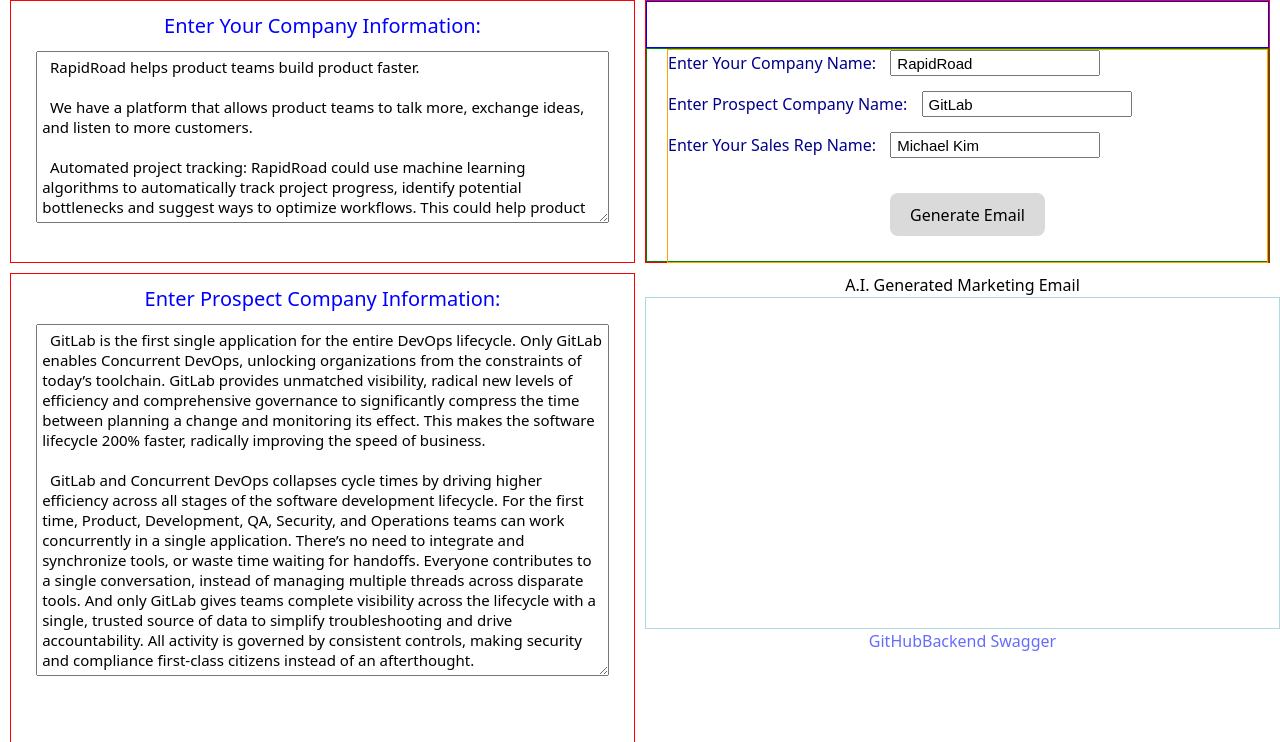
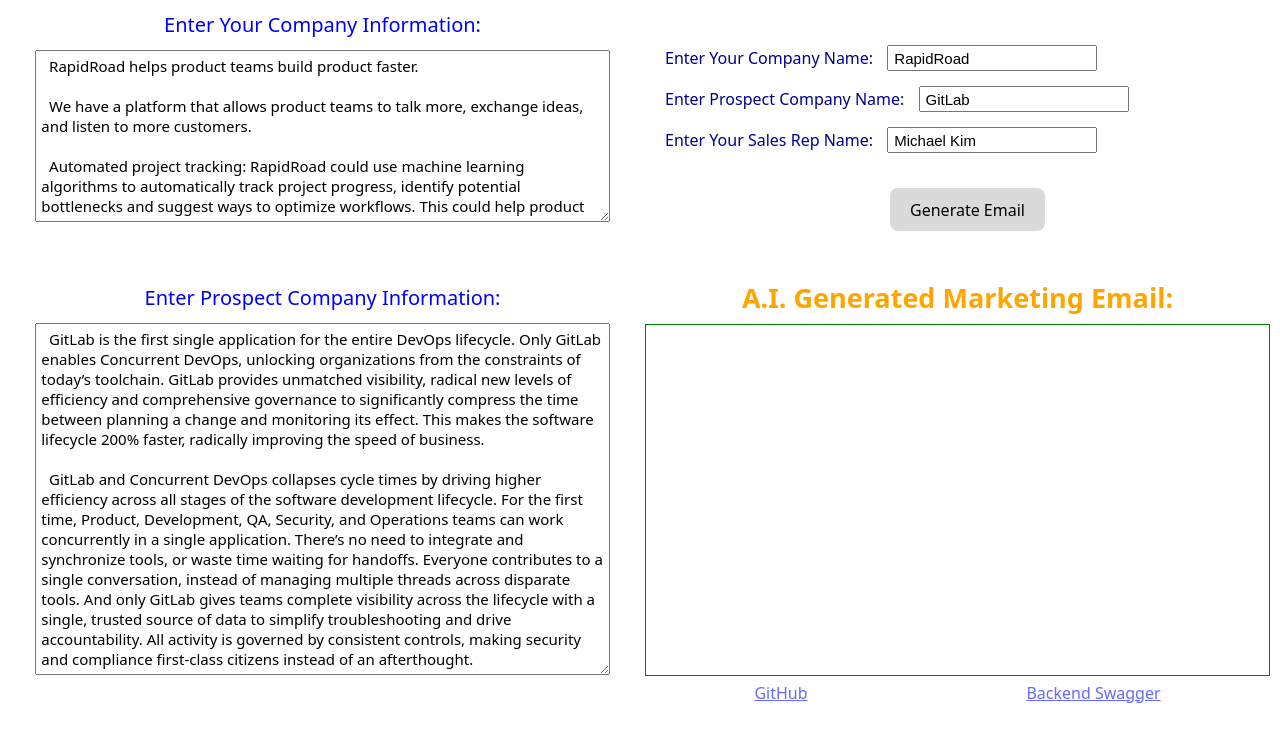
Before and after one commit to aahx/R2D2-frontend, a React (Vite) app: page / in a window 1280 px wide. Shown: the top 742 px of the page. Built offline with nearby package versions, Linux system fonts and the light colour scheme.

Commit message:
overall css

```diff
--- a/src/App.css
+++ b/src/App.css
@@ -37,7 +37,6 @@
   grid-column: 1 / 2;
   grid-row: 1 / 2;
   margin-left: 10px;
-  border: 1px solid red;
 }
 .Company label {
   color: blue;
@@ -48,7 +47,7 @@
 .Company .company-textarea {
   padding: 5px;
   min-width: 90%;
-  max-width: 97vw;
+  max-width: 85vw;
   min-height: 160px;
   max-height: 80vh;
   font-size: 15px;
@@ -60,7 +59,6 @@
   grid-column: 1 / 2;
   grid-row: 2 / 3;
   margin-left: 10px;
-  border: 1px solid red;
 }
 .Prospect label {
   color: blue;
@@ -71,7 +69,7 @@
 .Prospect .prospect-textarea {
   padding: 5px;
   min-width: 90%;
-  max-width: 97vw;
+  max-width: 85vw;
   min-height: 340px;
   max-height: 340px;
   font-size: 15px;
@@ -83,16 +81,16 @@
   grid-column: 2 / 3;
   grid-row: 1 / 2;
   margin-right: 10px;
-  border: 1px solid red;
+  max-height: 240px;
 }
 .GenerateEmail .container{
   display: flex;
   flex-direction: column;
   flex-wrap: nowrap;
+  overflow: auto;
 }
 .GenerateEmail .instruction-container{
   min-height: 45px;
-  border: 1px solid blue;
   display: flex;
   justify-content: center;
   align-items: center;
@@ -103,12 +101,11 @@
 }
 .GenerateEmail .form-container{
   height: 100%;
-  border: 1px solid green;
+  width: auto;
   text-align: start;
   padding-left: 20px;
 }
 .GenerateEmail .form-container form{
-  border: 1px solid orange;
   height: 100%;
 }
 .GenerateEmail .form-container label {
@@ -117,6 +114,7 @@
 .GenerateEmail .form-container input {
   margin-left: 10px;
   margin-bottom: 15px;
+  min-width: 100px;
   height: 20px;
   padding-left: 5px;
   color: black;
@@ -130,33 +128,35 @@
 }
 
 .OutputEmail {
-
   grid-column: 2 / 3;
-  /* Second column */
   grid-row: 2 / 3;
-  /* Second row */
+  margin-right: 10px;
 }
-
-.OutputEmail h2 {
-  margin: 0;
-  margin-bottom: 10px;
+.OutputEmail .title {
+  color: orange;
+  padding: 5px;
+  font-size: 27px;
+  font-weight: 900;
 }
-
-.email-container {
-  min-width: 550px;
-  min-height: 330px;
-  max-height: 330px;
-  height: 330px;
-  text-align: left;
+.OutputEmail .email-container {
+  border: 1px solid green;
+  padding: 5px;
+  min-height: 340px;
+  max-height: 340px;
+  height: 340px;
   overflow: auto;
-  border: 1px solid lightblue;
 }
-
-.email-content {
-  padding-right: 10px;
-  padding-bottom: 50px;
-  padding-left: 10px;
+.OutputEmail .email-content {
+  text-align: start;
   white-space: pre-wrap;
-  word-wrap: break-word;
-  font-size: 25px;
+  font-size: 18px;
+  font-family: inherit;
+  font-weight: 400;
+  padding-right: 5px;
+  padding-bottom: 10px;
 }
+.OutputEmail .link-container{
+  padding-top: 5px;
+  display: flex;
+  justify-content: space-around;
+}
--- a/src/components/generateEmail/GenerateEmail.jsx
+++ b/src/components/generateEmail/GenerateEmail.jsx
@@ -26,6 +26,10 @@
         "Generating..",
         "Generating...",
         "Wait for it...",
+        "Heroku Dyno warming up...",
+        "Excellence is a patient process...",
+        "Great things are brewing...",
+        "Exciting things are unfolding..."
     ];
 
 
@@ -83,22 +87,22 @@
                             type="text"
                             value={companyName}
                             onChange={(e) => setCompanyName(e.target.value)}
-                            />
-                        <br/>
+                        />
+                        <br />
                         <label>Enter Prospect Company Name: </label>
                         <input
                             type="text"
                             value={prospectName}
                             onChange={(e) => setProspectName(e.target.value)}
-                            />
-                        <br/>
+                        />
+                        <br />
                         <label>Enter Your Sales Rep Name: </label>
                         <input
                             type="text"
                             value={salesRep}
                             onChange={(e) => setSalesRep(e.target.value)}
-                            />
-                        <br/>
+                        />
+                        <br />
                         <div className="button-container">
                             <button id="test" type="submit" disabled={loading}>
                                 {loading ? loadingMessages[loadingScrollIndex] : "Generate Email"}
--- a/src/components/outputEmail/OutputEmail.jsx
+++ b/src/components/outputEmail/OutputEmail.jsx
@@ -1,8 +1,10 @@
 export default function OutputEmail({ aiGeneratedEmail }) {
     return (
         <section className="OutputEmail">
-            <label className="output-titles">
-                A.I. Generated Marketing Email
+            <div className="container">
+
+                <label className="title">
+                    A.I. Generated Marketing Email:
                 </label>
 
                 <div className="email-container">
@@ -19,6 +21,7 @@
                         Backend Swagger
                     </a>
                 </div>
+            </div>
         </section>
     )
 }
--- a/src/index.css
+++ b/src/index.css
@@ -40,10 +40,13 @@
 a {
   font-weight: 500;
   color: #646cff;
-  text-decoration: inherit;
+  text-decoration: underline;
 }
 a:hover {
   color: #535bf2;
+}
+a:visited{
+  color: #646cff;
 }
 
 @media (prefers-color-scheme: light) {
```
Lines whose indentation alone changed are shown as unchanged.
